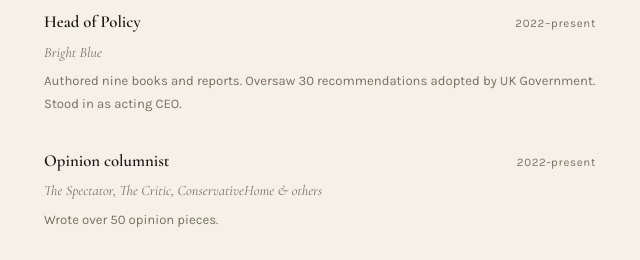
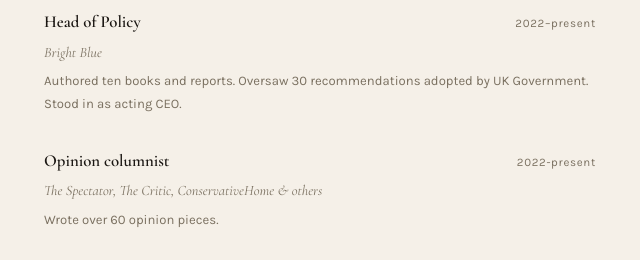
Before and after one commit to George-Berkeley/staniszewski, a plain HTML site: page cv.html in a window 1280 px wide. Shown: the part 325-585 px from the top of the page, 4-644 px from the left. Drawn offline with nearby package versions, Linux system fonts and the light colour scheme; some icons are missing.

Commit message:
Update cv.html

```diff
--- a/cv.html
+++ b/cv.html
@@ -564,7 +564,7 @@
           <div class="cv-period">2022–present</div>
         </div>
         <div class="cv-org">Bright Blue</div>
-        <div class="cv-detail">Authored nine books and reports. Oversaw 30 recommendations adopted by UK Government. Stood in as acting CEO.</div>
+        <div class="cv-detail">Authored ten books and reports. Oversaw 30 recommendations adopted by UK Government. Stood in as acting CEO.</div>
       </div>
 
             <div class="cv-entry reveal">
@@ -573,7 +573,7 @@
           <div class="cv-period">2022-present</div>
         </div>
         <div class="cv-org">The Spectator, The Critic, ConservativeHome & others</div>
-        <div class="cv-detail">Wrote over 50 opinion pieces.</div>
+        <div class="cv-detail">Wrote over 60 opinion pieces.</div>
       </div>
 
       <div class="cv-entry reveal">
```
